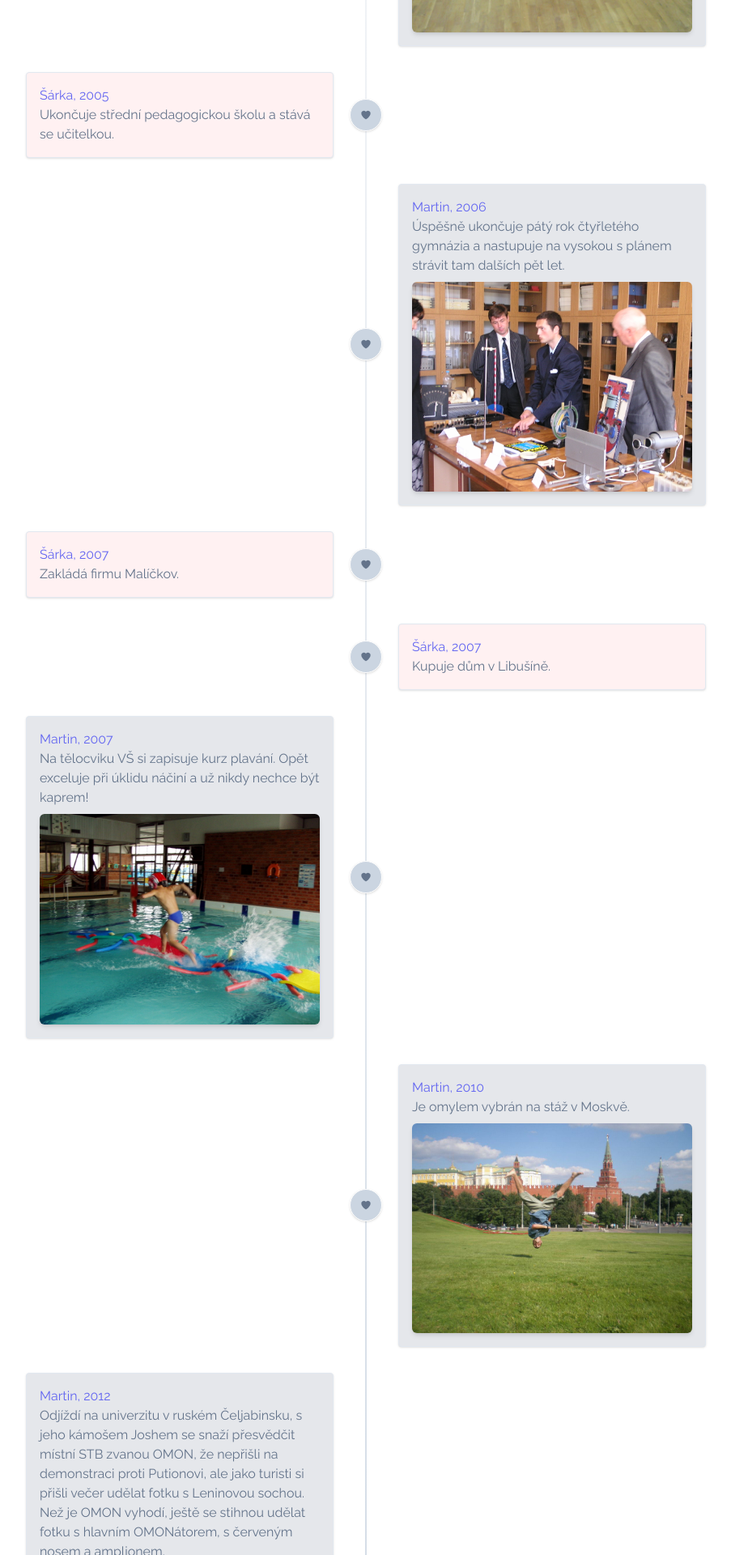
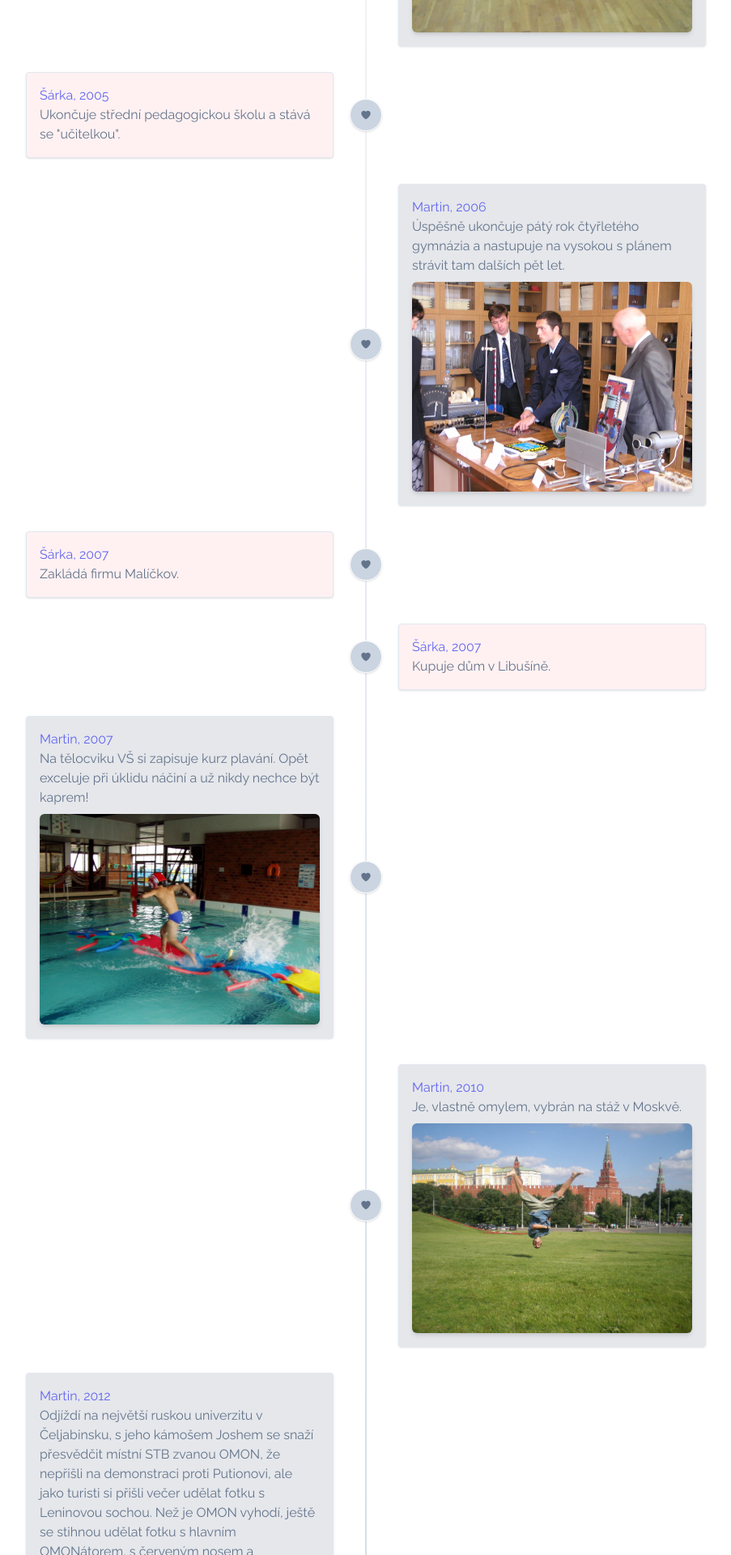
Before and after one commit to martin-1415/svatbaFE, a Next.js app: page /about in a window 1280 px wide. Shown: the part 1360-3280 px from the top of the page at 81% size, without its empty margins (188-1091 px from the left). Built offline with nearby package versions, Linux system fonts and the light colour scheme.

Commit message:
common timeline  added

```diff
--- a/src/app/components/Timeline/Timeline.tsx
+++ b/src/app/components/Timeline/Timeline.tsx
@@ -27,7 +27,7 @@ export default function Timeline() {
 
                 <TimelineItem date={'2003'} text={'Spoluzakládá breakdance ve Strakonicích.'} imgUrl={'break.png'} sex={SexEnum.y}/>
 
-                <TimelineItem date={'2005'} text={'Ukončuje střední pedagogickou školu a stává se učitelkou.'} sex={SexEnum.x}/>
+                <TimelineItem date={'2005'} text={'Ukončuje střední pedagogickou školu a stává se "učitelkou".'} sex={SexEnum.x}/>
 
                 <TimelineItem date={'2006'} text={'Úspěšně ukončuje pátý rok čtyřletého gymnázia a nastupuje na vysokou s plánem strávit tam dalších pět let.'} imgUrl={'matura.jpg'}   sex={SexEnum.y}/>
 
@@ -37,32 +37,32 @@ export default function Timeline() {
 
                 <TimelineItem date={'2007'} text={'Na tělocviku VŠ si zapisuje kurz plavání. Opět exceluje při úklidu náčiní a už nikdy nechce být kaprem! '} sex={SexEnum.y} imgUrl={'plavani.jpg'}/>
 
-                <TimelineItem date={'2010'} text={'Je omylem vybrán na stáž v Moskvě.'} imgUrl={'arab.jpg'} sex={SexEnum.y}/>
+                <TimelineItem date={'2010'} text={'Je, vlastně omylem, vybrán na stáž v Moskvě.'} imgUrl={'arab.jpg'} sex={SexEnum.y}/>
 
-                <TimelineItem date={'2012'} text={'Odjíždí na univerzitu v ruském Čeljabinsku, s jeho kámošem Joshem se snaží přesvědčit místní STB zvanou OMON, že ' +
+                <TimelineItem date={'2012'} text={'Odjíždí na největší ruskou univerzitu v Čeljabinsku, s jeho kámošem Joshem se snaží přesvědčit místní STB zvanou OMON, že ' +
                     'nepřišli na demonstraci proti Putionovi, ale jako turisti si přišli večer udělat fotku s Leninovou sochou. Než je OMON vyhodí, ještě se stihnou ' +
                     'udělat fotku s hlavním OMONátorem, s červeným nosem a amplionem.'} sex={SexEnum.y} imgUrl={'chely.png'}/>
 
                 <TimelineItem date={'2013'} text={'Odjíždí na stáž do nejlepšího jaderného ruského výzkumného centra Dubno obehnaného elektickým plotem.' +
                     ' Chtěli jsme zjistit, zda je v tom opravdu elektrika, ale bylo nám líto tý kočky. '} imgUrl={'el.png'} sex={SexEnum.y}/>
 
-                <TimelineItem date={'2015'} text={'Na rok odjíždí na univerzitu v Manchesteru, kterému se tam přezdívá Gaychester.'} sex={SexEnum.y} imgUrl={'manch.jpg'}/>
+                <TimelineItem date={'2014'} text={'Na rok odjíždí na univerzitu v Manchesteru, kterému se tam přezdívá Gaychester.'} sex={SexEnum.y} imgUrl={'manch.jpg'}/>
 
                 <TimelineItem date={'2014'} text={'Psi.'} sex={SexEnum.x}/>
 
 
-
                 <TimelineItem date={'2015'} text={'Stává se potapěčkou.'} imgUrl={'potapec.jpg'}  sex={SexEnum.x}/>
 
-                <TimelineItem date={'2015'} text={'Odjiždí na rok na TU Berlín, kde mezinárodní družbu ruší Syrský muslimové, co nevylezou z pokoje, ale posílají na vás Polizei za rušení klidu.'} sex={SexEnum.y} imgUrl={'berlin.png'}  />
+                <TimelineItem date={'2015'} text={'Odjiždí na rok na TU Berlín, kde mezinárodní družbu ruší Syrský imigranti, ' +
+                    'co prostě musí kazit zábavu a posílaj na vás Polizei, jen pro to, že oni se bavit nechtějí.'} sex={SexEnum.y} imgUrl={'berlin.png'}  />
 
 
-                <TimelineItem date={'2016'} text={'Po deseti letech konečně slaví zakončení na střeše univerzity.'} imgUrl={'uni.png'}  sex={SexEnum.y}/>
+                <TimelineItem date={'2016'} text={'A po deseti letech konečně slaví zakončení univerzity.'} imgUrl={'uni.png'}  sex={SexEnum.y}/>
 
                 <TimelineItem date={'2017'} text={'Nastupuje do práce v německém maloměstě, kde se zastavil čas a osazenstvo místního baru se baví tím,' +
                 'že nezná význam slova Tschechisches Ungeziefer. Což je dobře, jelikož po pár bavorskejch pivech má člověk pocit, že byl z celé třídy vždy nejvyšší a ramena takový, že na nich vynese celou bavorskou hospodu.'} sex={SexEnum.y}/>
 
-                <TimelineItem date={'2018'} text={'Zamiluje si film Pan a Paní Adelmanovi a hlavně její nedostižitelnou představitelku Doriu Tillier. '} imgUrl={'tillier.png'}  sex={SexEnum.y}/>
+                <TimelineItem date={'2018'} text={' V německu si zamiluje film Pan a Paní Adelmanovi a hlavně její představitelku Doriu Tillier. '} imgUrl={'tillier.png'}  sex={SexEnum.y}/>
 
                 <TimelineItem date={'2018'} text={'Otráven samotou, píše svědkyni, která pracuje ve školce, zda pro něj v práci nemá nějakou učitelku. Nejlíp s výrazným bličejovým rysem, jako má Doria. "Máme, ale je to ředitelka a má 180 cm", zněla odpověď.'} imgUrl={'sarka.png'}  sex={SexEnum.y}/>
 
--- a/src/app/components/TimelineTogether/TimelineTogether.tsx
+++ b/src/app/components/TimelineTogether/TimelineTogether.tsx
@@ -18,7 +18,7 @@ export default function TimelineTogether() {
 
             <TimelineTogetherItem date={'2024'} text={'Zásnuby.'}  imgUrl={'zasnuby.png'}  />
 
-            <TimelineTogetherItem date={'2024'} text={'A svatbou naše dobrodružství teprve začíná !'}   />
+            <TimelineTogetherItem date={'2024'} text={'A svatbou naše dobrodružství teprve začíná !'} imgUrl={'rodina.png'}   />
 
 
         </div>
```
Also changed, not shown: public/gallery/timeline/rodina.png (added).
